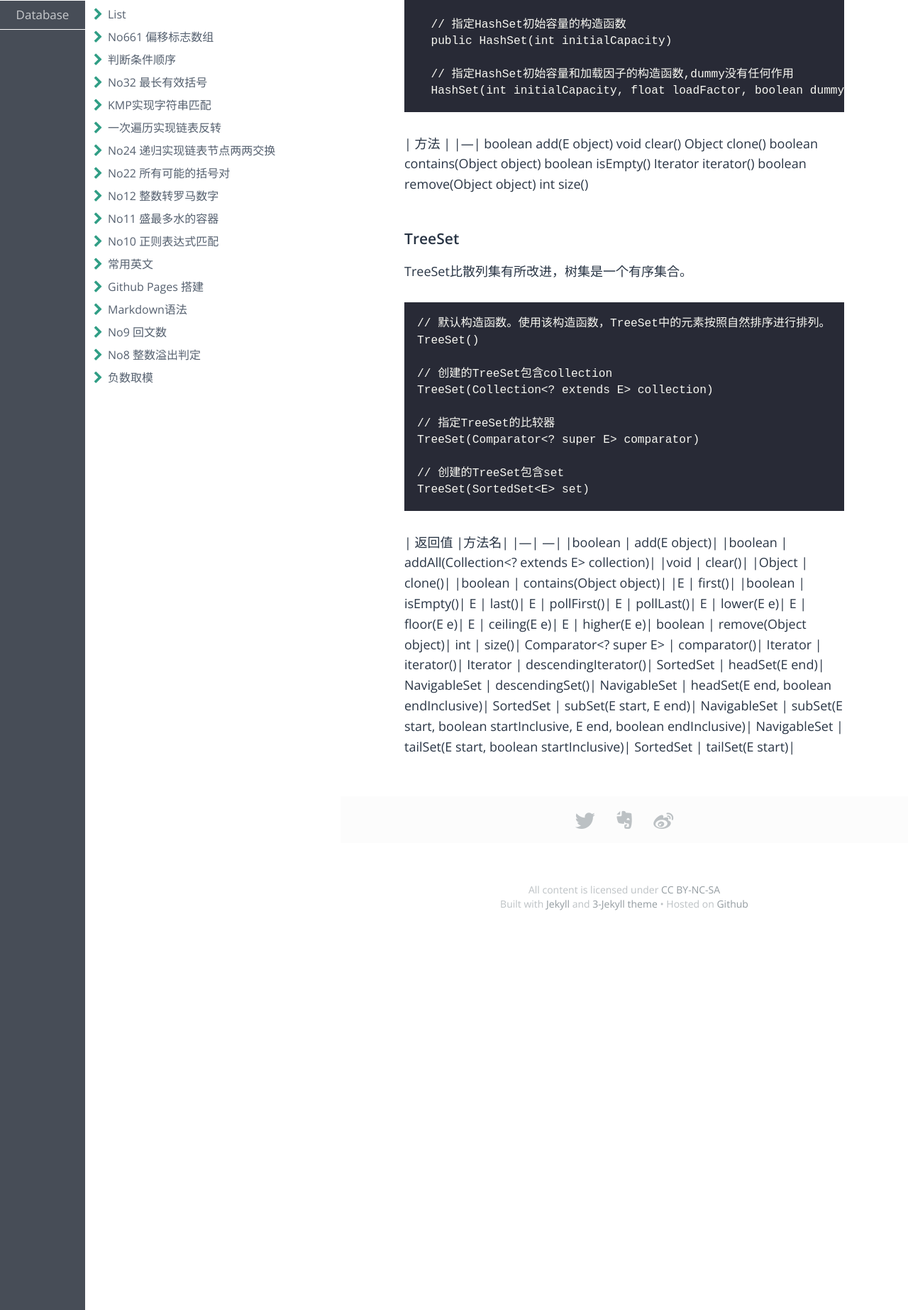
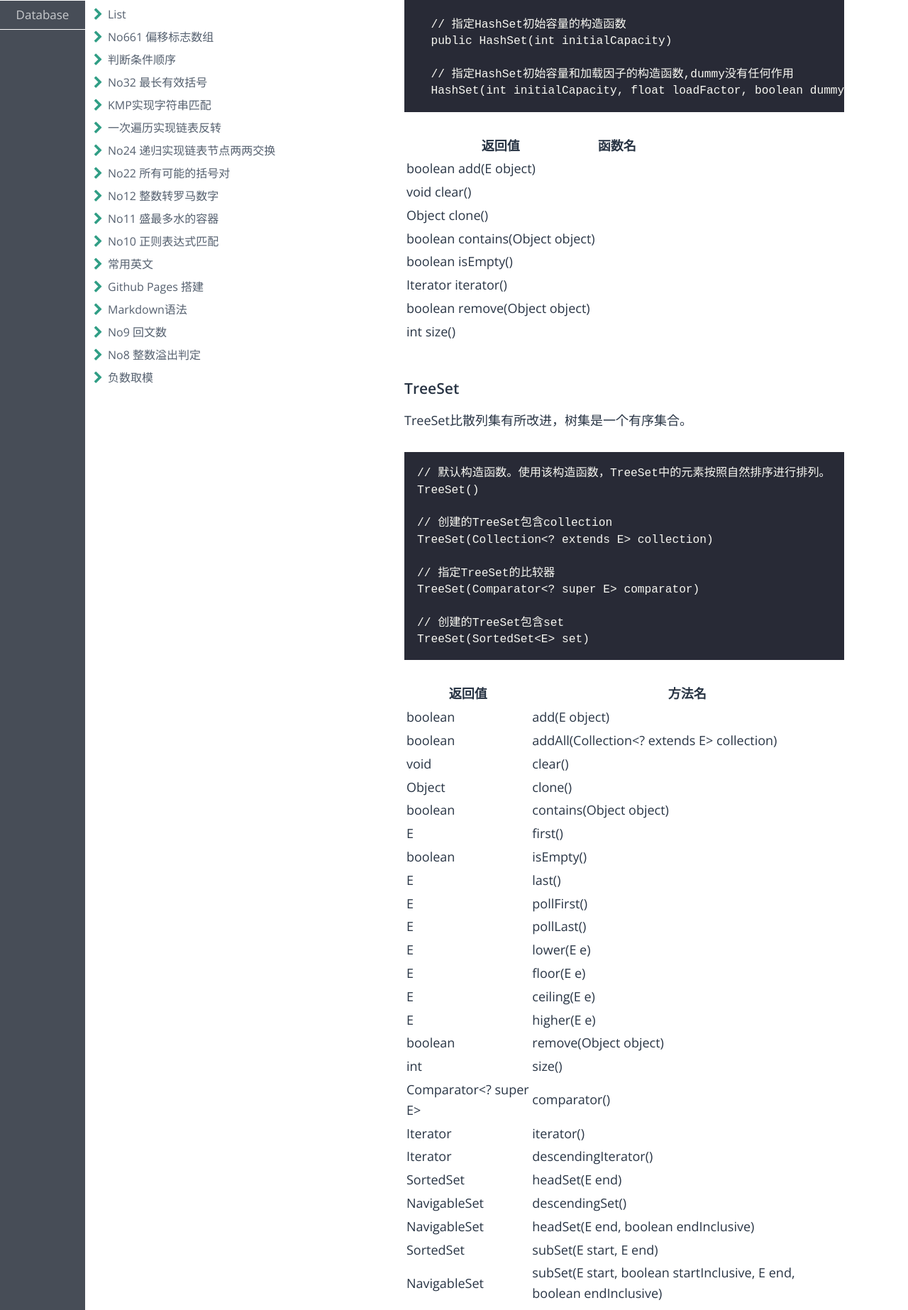
Before and after one commit to Tong0217/Tong0217.github.io, a Jekyll site: the page built from _posts/Java/2019-11-29-Set.md, in a window 1280 px wide. Shown: the part 588-2434 px from the top of the page at 71% size. Built offline with Jekyll 4.4.1, drawn with Linux system fonts in a browser that asks for light colours; some web fonts are replaced; some of the changed text lies outside the part shown.

Commit message:
Update 2019-11-29-Set.md

```diff
--- a/_posts/Java/2019-11-29-Set.md
+++ b/_posts/Java/2019-11-29-Set.md
@@ -26,16 +26,16 @@ description:
       // 指定HashSet初始容量和加载因子的构造函数,dummy没有任何作用
       HashSet(int initialCapacity, float loadFactor, boolean dummy)
 
-|    方法   |
+|    返回值   | 函数名|
 |---|
-boolean         add(E object)
-void            clear()
-Object          clone()
-boolean         contains(Object object)
-boolean         isEmpty()
-Iterator<E>     iterator()
-boolean         remove(Object object)
-int             size()
+|boolean         add(E object)|
+|void            clear()|
+|Object          clone()|
+|boolean         contains(Object object)|
+|boolean         isEmpty()|
+|Iterator<E>     iterator()|
+|boolean         remove(Object object)|
+|int             size()|
 
 
 ### TreeSet
@@ -62,22 +62,22 @@ TreeSet比散列集有所改进，树集是一个有序集合。
 |boolean  |                 contains(Object object)|
 |E   |                      first()|
 |boolean                |   isEmpty()|
-E        |                 last()|
-E                  |       pollFirst()|
-E                  |       pollLast()|
-E                       |  lower(E e)|
-E                       |  floor(E e)|
-E                       |  ceiling(E e)|
-E                      |   higher(E e)|
-boolean                 |  remove(Object object)|
-int                      | size()|
-Comparator<? super E>    | comparator()|
-Iterator<E>              | iterator()|
-Iterator<E>             |  descendingIterator()|
-SortedSet<E>            |  headSet(E end)|
-NavigableSet<E>         |  descendingSet()|
-NavigableSet<E>         |  headSet(E end, boolean endInclusive)|
-SortedSet<E>            |  subSet(E start, E end)|
-NavigableSet<E>         |  subSet(E start, boolean startInclusive, E end, boolean endInclusive)|
-NavigableSet<E>         |  tailSet(E start, boolean startInclusive)|
-SortedSet<E>            |  tailSet(E start)|
+|E        |                 last()|
+|E                  |       pollFirst()|
+|E                  |       pollLast()|
+|E                       |  lower(E e)|
+|E                       |  floor(E e)|
+|E                       |  ceiling(E e)|
+|E                      |   higher(E e)|
+|boolean                 |  remove(Object object)|
+|int                      | size()|
+|Comparator<? super E>    | comparator()|
+|Iterator<E>              | iterator()|
+|Iterator<E>             |  descendingIterator()|
+|SortedSet<E>            |  headSet(E end)|
+|NavigableSet<E>         |  descendingSet()|
+|NavigableSet<E>         |  headSet(E end, boolean endInclusive)|
+|SortedSet<E>            |  subSet(E start, E end)|
+|NavigableSet<E>         |  subSet(E start, boolean startInclusive, E end, boolean endInclusive)|
+|NavigableSet<E>         |  tailSet(E start, boolean startInclusive)|
+|SortedSet<E>            |  tailSet(E start)|
```
